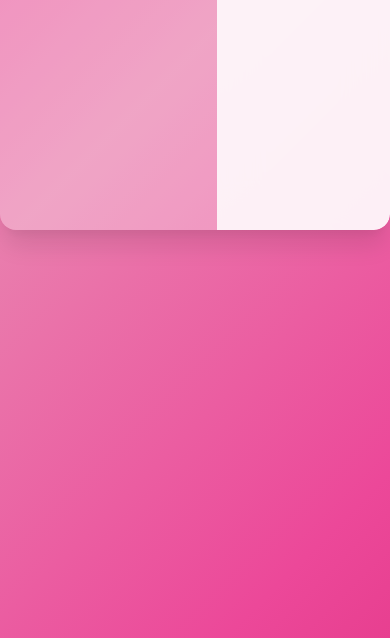
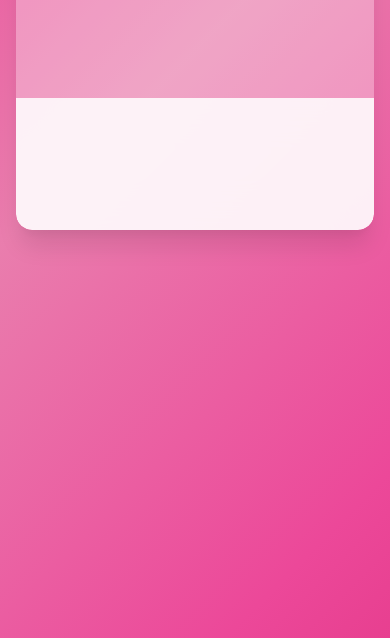
Before and after one commit to PSNapier/critterverse, a website: page index.html in a window 390 px wide. Shown: the part 206-844 px from the top of the page. Drawn offline with Linux system fonts and the light colour scheme.

Commit message:
style: mobile version

```diff
--- a/index.html
+++ b/index.html
@@ -29,10 +29,10 @@
 
 		<div
 			id="card"
-			class="m-2 mx-auto grid min-h-[300px] max-w-[720px] grid-cols-9 transition"
+			class="m-2 mx-auto grid min-h-[300px] max-w-[720px] grid-cols-2 transition"
 		>
-			<div id="input" class="col-span-5"></div>
-			<div id="output" class="col-span-4"></div>
+			<div id="input"></div>
+			<div id="output"></div>
 		</div>
 
 		<script src="src/js/toolbox.js"></script>
--- a/src/css/input.css
+++ b/src/css/input.css
@@ -38,6 +38,7 @@
 
 body {
 	min-height: 100vh;
+	min-width: 320px;
 	background: linear-gradient(
 		135deg,
 		var(--selected-600) 0%,
@@ -53,6 +54,15 @@ body {
 		background-color 0.6s ease,
 		background-image 0.6s ease;
 	will-change: background;
+}
+
+/* enable horizontal scroll at 320px or less */
+@media (max-width: 320px) {
+	html,
+	body {
+		overflow-x: auto;
+		min-width: 320px;
+	}
 }
 
 @keyframes gradientShift {
@@ -131,6 +141,23 @@ h1 {
 	padding: 1rem;
 }
 
+/* mobile responsive - stack vertically */
+@media (max-width: 768px) {
+	#card {
+		grid-template-columns: 1fr;
+		margin-left: 1rem;
+		margin-right: 1rem;
+	}
+
+	#input {
+		border-radius: 1rem 1rem 0 0;
+	}
+
+	#output {
+		border-radius: 0 0 1rem 1rem;
+	}
+}
+
 #input,
 #input * {
 	color: white;
```
Also changed, not shown: src/css/output.css.
